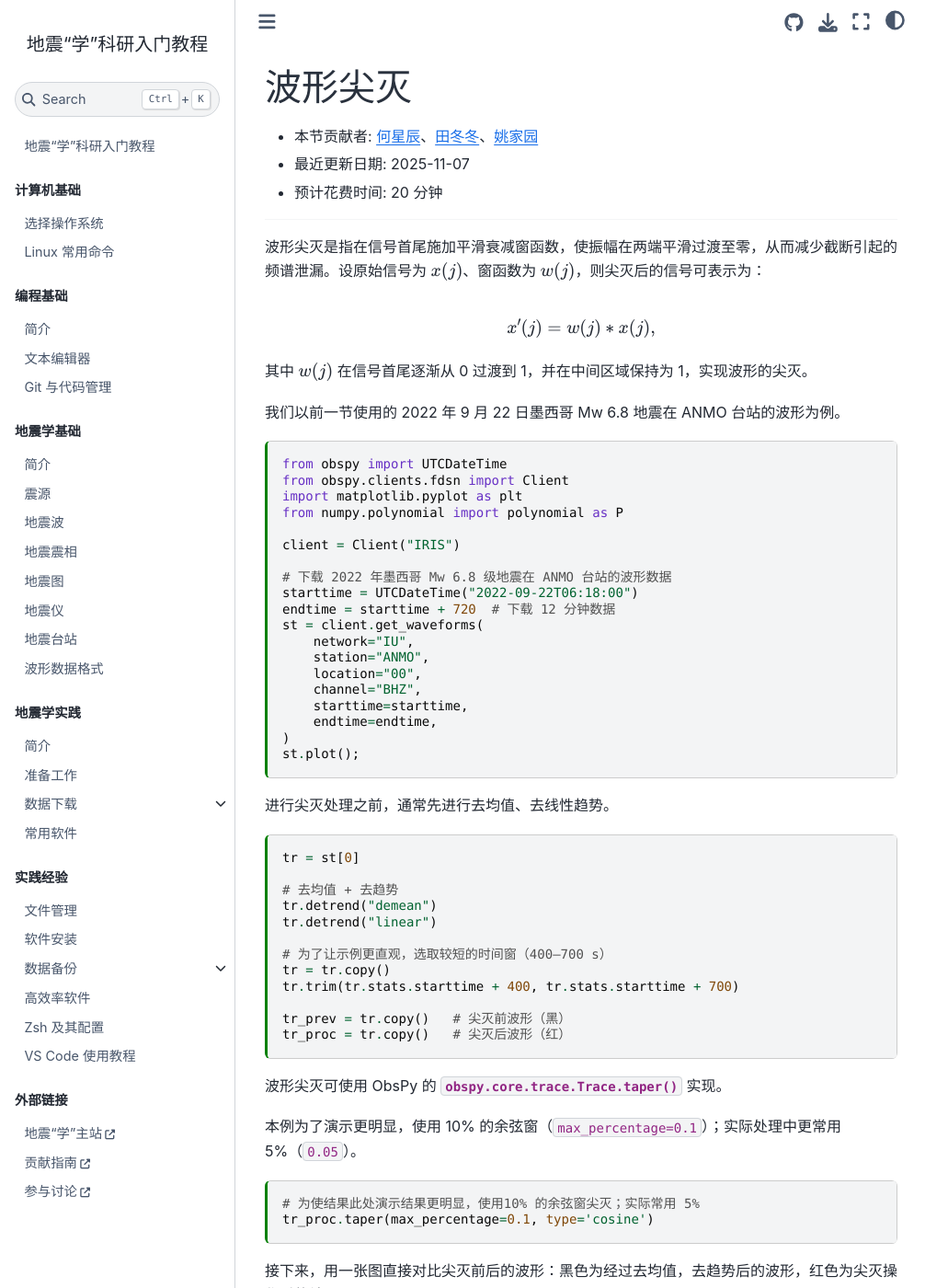
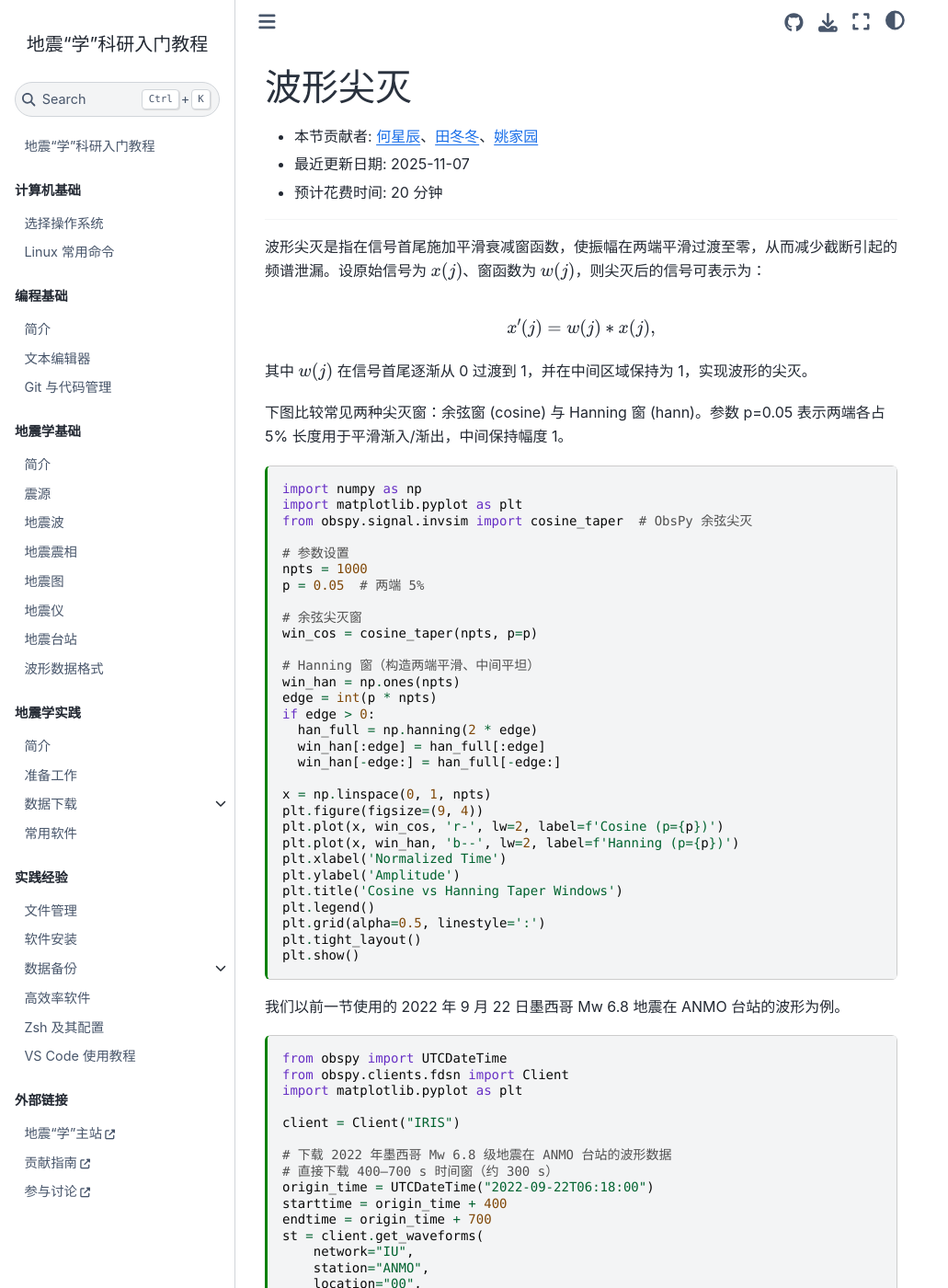
Before and after one commit to seismo-learn/seismology101, a Jupyter Book: the page built from source/exercises/taper.md, in a window 1280 px wide and 1400 px high. Shown: the whole window at 92% size, without its empty margins (0-1031 px from the left). Built offline with Jupyter Book 1.0.4 settings and Sphinx 7.4.7 and the Sphinx Book theme 1.1.4, drawn with Linux system fonts in a browser that asks for light colours; pages that are not in the unit, such as notebooks, are missing from menus.

Commit message:
add code for plotting taper functions and delete previous figure

````diff
--- a/source/exercises/taper.md
+++ b/source/exercises/taper.md
@@ -26,6 +26,40 @@ $$
 
 其中 $w(j)$ 在信号首尾逐渐从 0 过渡到 1，并在中间区域保持为 1，实现波形的尖灭。
 
+下图比较常见两种尖灭窗：余弦窗 (cosine) 与 Hanning 窗 (hann)。参数 p=0.05 表示两端各占 5% 长度用于平滑渐入/渐出，中间保持幅度 1。
+
+```{code-cell} ipython3
+import numpy as np
+import matplotlib.pyplot as plt
+from obspy.signal.invsim import cosine_taper  # ObsPy 余弦尖灭
+
+# 参数设置
+npts = 1000
+p = 0.05  # 两端 5%
+
+# 余弦尖灭窗
+win_cos = cosine_taper(npts, p=p)
+
+# Hanning 窗（构造两端平滑、中间平坦）
+win_han = np.ones(npts)
+edge = int(p * npts)
+if edge > 0:
+  han_full = np.hanning(2 * edge)
+  win_han[:edge] = han_full[:edge]
+  win_han[-edge:] = han_full[-edge:]
+
+x = np.linspace(0, 1, npts)
+plt.figure(figsize=(9, 4))
+plt.plot(x, win_cos, 'r-', lw=2, label=f'Cosine (p={p})')
+plt.plot(x, win_han, 'b--', lw=2, label=f'Hanning (p={p})')
+plt.xlabel('Normalized Time')
+plt.ylabel('Amplitude')
+plt.title('Cosine vs Hanning Taper Windows')
+plt.legend()
+plt.grid(alpha=0.5, linestyle=':')
+plt.tight_layout()
+plt.show()
+```
 
 我们以前一节使用的 2022 年 9 月 22 日墨西哥 Mw 6.8 地震在 ANMO 台站的波形为例。
 
@@ -33,13 +67,14 @@ $$
 from obspy import UTCDateTime
 from obspy.clients.fdsn import Client
 import matplotlib.pyplot as plt
-from numpy.polynomial import polynomial as P
 
 client = Client("IRIS")
 
 # 下载 2022 年墨西哥 Mw 6.8 级地震在 ANMO 台站的波形数据
-starttime = UTCDateTime("2022-09-22T06:18:00")
-endtime = starttime + 720  # 下载 12 分钟数据
+# 直接下载 400–700 s 时间窗（约 300 s）
+origin_time = UTCDateTime("2022-09-22T06:18:00")
+starttime = origin_time + 400
+endtime = origin_time + 700
 st = client.get_waveforms(
     network="IU",
     station="ANMO",
@@ -59,10 +94,6 @@ tr = st[0]
 # 去均值 + 去趋势
 tr.detrend("demean")
 tr.detrend("linear")
-
-# 为了让示例更直观，选取较短的时间窗（400–700 s）
-tr = tr.copy()
-tr.trim(tr.stats.starttime + 400, tr.stats.starttime + 700)
 
 tr_prev = tr.copy()   # 尖灭前波形（黑）
 tr_proc = tr.copy()   # 尖灭后波形（红）
````
